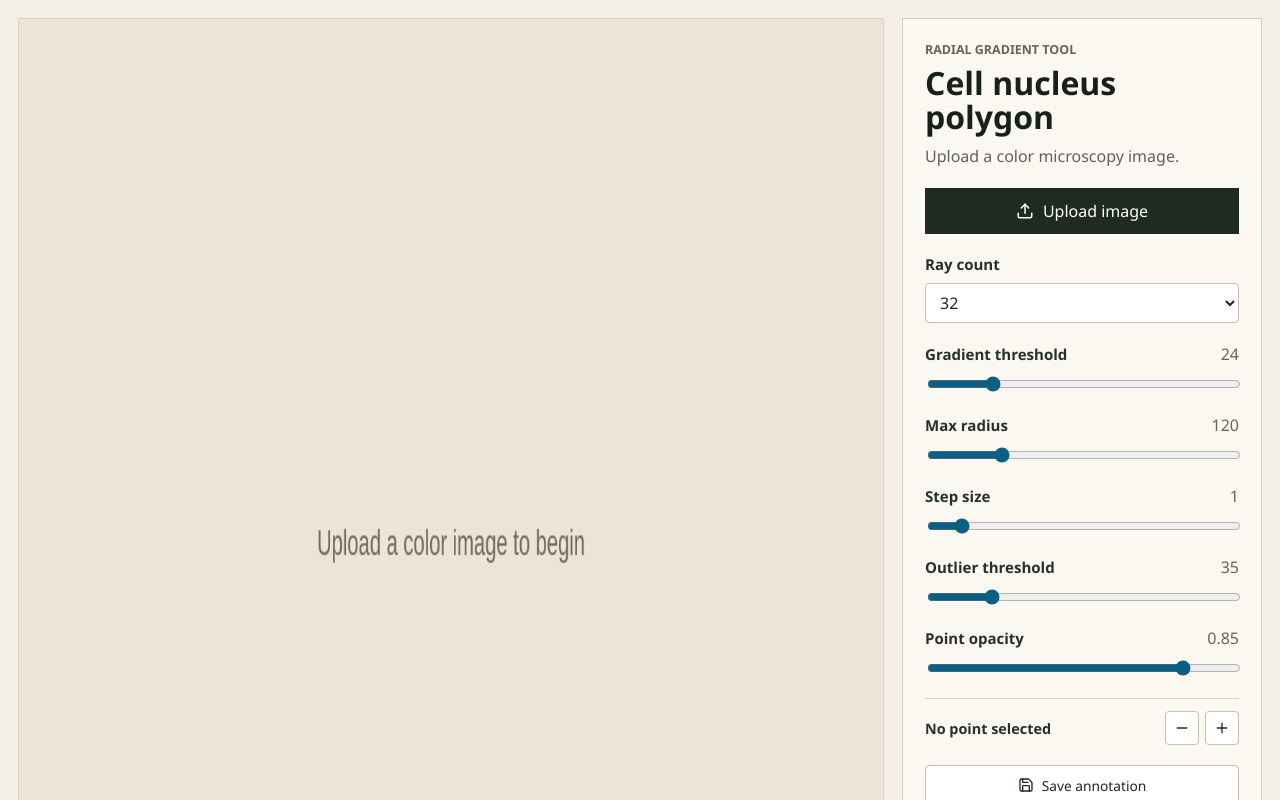
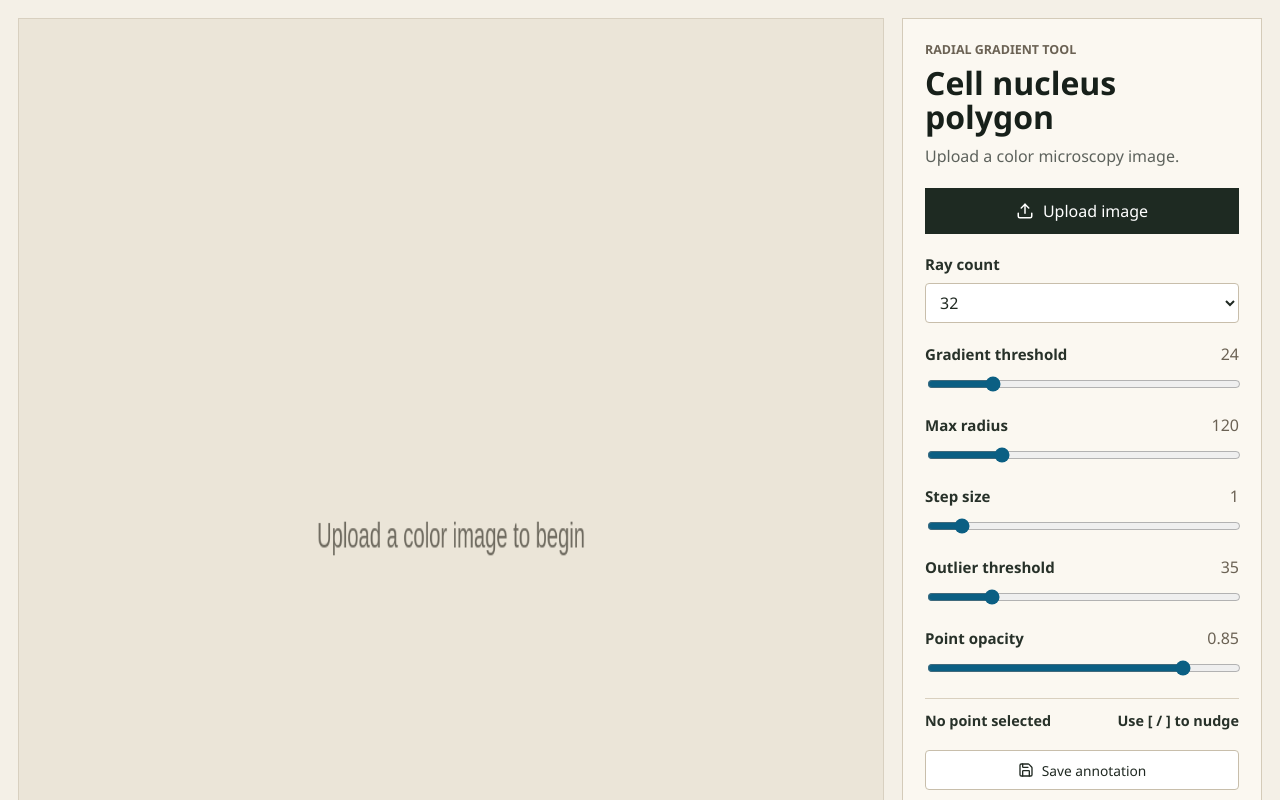
Before and after one commit to ksc036/radial-mask-annotator, a React (Vite) app: page / in a window 1280 px wide. Shown: the top 800 px of the page. Built offline with nearby package versions, Linux system fonts and the light colour scheme.

Commit message:
fix: use bracket keys for point nudging

```diff
--- a/src/App.tsx
+++ b/src/App.tsx
@@ -1,4 +1,4 @@
-import { Download, Eye, EyeOff, Minus, Pencil, Plus, Save, Upload } from 'lucide-react';
+import { Download, Eye, EyeOff, Pencil, Save, Upload } from 'lucide-react';
 import { useEffect, useMemo, useState } from 'react';
 import { rgbToGrayscale } from './algorithm/grayscale';
 import { getWorkingImageSize, wasImageResized } from './algorithm/imageProcessing';
@@ -88,6 +88,14 @@ export default function App() {
         event.preventDefault();
         toggleHoveredExclusion();
       }
+      if (isShortcutKey(event, 'BracketLeft', '[')) {
+        event.preventDefault();
+        nudgeSelectedPoint(-1);
+      }
+      if (isShortcutKey(event, 'BracketRight', ']')) {
+        event.preventDefault();
+        nudgeSelectedPoint(1);
+      }
     }
 
     window.addEventListener('keydown', handleKeyDown);
@@ -114,10 +122,10 @@ export default function App() {
       setGrayscale(gray);
       setCenter(null);
       setEditedRadii({});
-    setManualExcludedIndices(new Set());
-    setHoveredPointIndex(null);
-    setSelectedPointIndex(null);
-    setSaveStatus(
+      setManualExcludedIndices(new Set());
+      setHoveredPointIndex(null);
+      setSelectedPointIndex(null);
+      setSaveStatus(
         prepared.resized
           ? `Large image resized to ${prepared.image.naturalWidth} x ${prepared.image.naturalHeight} for stable editing.`
           : '',
@@ -354,26 +362,7 @@ export default function App() {
 
           <div className="point-nudge" aria-label="Selected point controls">
             <span>{selectedPointIndex === null ? 'No point selected' : `Point ${selectedPointIndex + 1}`}</span>
-            <div className="nudge-actions">
-              <button
-                className="icon-action"
-                type="button"
-                onClick={() => nudgeSelectedPoint(-1)}
-                aria-label="Decrease selected point radius"
-                title="Move point inward"
-              >
-                <Minus size={16} aria-hidden="true" />
-              </button>
-              <button
-                className="icon-action"
-                type="button"
-                onClick={() => nudgeSelectedPoint(1)}
-                aria-label="Increase selected point radius"
-                title="Move point outward"
-              >
-                <Plus size={16} aria-hidden="true" />
-              </button>
-            </div>
+            <span className="nudge-hint">Use [ / ] to nudge</span>
           </div>
 
           <div className="button-row">
--- a/src/styles.css
+++ b/src/styles.css
@@ -230,9 +230,10 @@ input[type='range'] {
   font-weight: 700;
 }
 
-.nudge-actions {
-  display: inline-flex;
-  gap: 6px;
+.nudge-hint {
+  color: #686154;
+  font-size: 0.82rem;
+  font-weight: 700;
 }
 
 .secondary-action:disabled {
```
Also changed, not shown: 3 other files (tests, documents, lock files or other folders).
